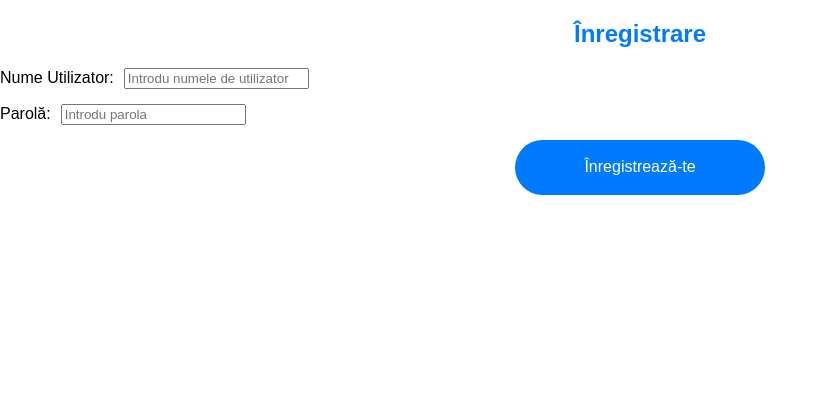
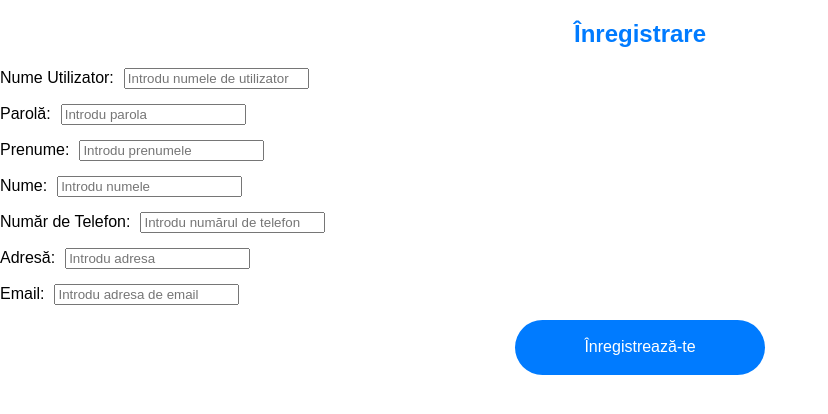
Before and after one commit to Claudiu0103/Personal---Projects-, a React (Create React App) app: page /create-account in a window 1280 px wide. Shown: the top 414 px of the page, without its empty margins (0-828 px from the left). Built offline with nearby package versions, Linux system fonts and the light colour scheme.

Commit message:
IdUserInainteDeDatePersonale

```diff
--- a/src/App.js
+++ b/src/App.js
@@ -17,18 +17,22 @@ import CreateAccount from "./Components/CreateAccount";
 function App() {
     const [isAuthenticated, setIsAuthenticated] = useState(false);
     const [userRole, setUserRole] = useState('');
+    const [idUser, setIdUser] = useState('');
     useEffect(() => {
         const storedIsAuthenticated = localStorage.getItem('isAuthenticated');
         const storedUserRole = localStorage.getItem('userRole');
-        if (storedIsAuthenticated === 'true' && storedUserRole) {
+        const storedIdUser = localStorage.getItem('idUser');
+        if (storedIsAuthenticated === 'true' && storedUserRole && storedIdUser) {
             setIsAuthenticated(true);
             setUserRole(storedUserRole);
+            setIdUser(storedIdUser);
         } else {
-            // Dacă nu este setat sau este fals, curăță localStorage și setează la false
             localStorage.removeItem('isAuthenticated');
             localStorage.removeItem('userRole');
+            localStorage.removeItem('idUser');
             setIsAuthenticated(false);
             setUserRole('');
+            setIdUser(null);
         }
     }, []);
     return (
@@ -41,14 +45,13 @@ function App() {
                                                        setUserRole={setUserRole}/>}/>
                         <Route path="/cars" element={<CarList/>}/>
                         <Route path="/show-room-list" element={<ShowroomList/>}/>
-                        <Route path="/login"
-                               element={<LogIn setAuthenticated={setIsAuthenticated} setUserRole={setUserRole}/>}/>
-                        <Route path="/data-management" element={<DataManagement/>}/>
+                        <Route path="/login" element={<LogIn setAuthenticated={setIsAuthenticated} setUserRole={setUserRole} setIdUser={setIdUser}/>}/>
+                        <Route path="/data-management" element={<DataManagement idUser={idUser}/>}/>
                         <Route path="/carHistory" element={<CarHistory/>}/>
                         <Route path="/management-showrooms" element={<ShowroomManagement/>}/>
                         <Route path="/management-clients" element={<ClientManagement/>}/>
                         <Route path="/management-cars" element={<CarManagement/>}/>
-                        <Route path="/create-account" element={<CreateAccount setAuthenticated={setIsAuthenticated} setUserRole={setUserRole}/>}/>
+                        <Route path="/create-account" element={<CreateAccount setAuthenticated={setIsAuthenticated} setUserRole={setUserRole} setIdUser={setIdUser}/>}/>
                         {/*<Route*/}
                         {/*    path="/login"*/}
                         {/*    element={<LogIn setAuthenticated={setIsAuthenticated} />}*/}
--- a/src/Components/CreateAccount.js
+++ b/src/Components/CreateAccount.js
@@ -1,11 +1,17 @@
 import React, { useState } from 'react';
-import {useNavigate} from "react-router-dom";
+import { useNavigate } from "react-router-dom";
 
-function Register({setAuthenticated,setUserRole}) {
+function Register({ setAuthenticated, setUserRole,setIdUser}) {
     const [username, setUsername] = useState('');
     const [password, setPassword] = useState('');
+    const [firstName, setFirstName] = useState('');
+    const [lastName, setLastName] = useState('');
+    const [phone, setPhone] = useState('');
+    const [address, setAddress] = useState('');
+    const [email, setEmail] = useState('');
 
     const navigate = useNavigate();
+
     const handleRegister = (event) => {
         event.preventDefault();
 
@@ -14,15 +20,28 @@ function Register({setAuthenticated,setUserRole}) {
             headers: {
                 'Content-Type': 'application/json'
             },
-            body: JSON.stringify({ username, password })
+            body: JSON.stringify({
+                username,
+                password,
+                firstName,
+                lastName,
+                phone,
+                address,
+                email
+            })
         })
             .then(response => {
                 if (response.ok) {
                     navigate('/');
                     setAuthenticated(true);
+                    setUserRole("Client");
                     localStorage.setItem('isAuthenticated', 'true');
                     localStorage.setItem('userRole', "Client");
-                    setUserRole("Client");
+                    response.json().then(data => {
+                        localStorage.setItem('idUser', data.ID);
+                        setIdUser(data.ID);
+                        console.log(data.ID);
+                    });
                 } else {
                     alert('A apărut o problemă la înregistrare.');
                 }
@@ -59,6 +78,61 @@ function Register({setAuthenticated,setUserRole}) {
                         required
                     />
                 </div>
+                <div className="form-group">
+                    <label htmlFor="firstName">Prenume:</label>
+                    <input
+                        type="text"
+                        id="firstName"
+                        value={firstName}
+                        onChange={(e) => setFirstName(e.target.value)}
+                        placeholder="Introdu prenumele"
+                        required
+                    />
+                </div>
+                <div className="form-group">
+                    <label htmlFor="lastName">Nume:</label>
+                    <input
+                        type="text"
+                        id="lastName"
+                        value={lastName}
+                        onChange={(e) => setLastName(e.target.value)}
+                        placeholder="Introdu numele"
+                        required
+                    />
+                </div>
+                <div className="form-group">
+                    <label htmlFor="phone">Număr de Telefon:</label>
+                    <input
+                        type="tel"
+                        id="phone"
+                        value={phone}
+                        onChange={(e) => setPhone(e.target.value)}
+                        placeholder="Introdu numărul de telefon"
+                        required
+                    />
+                </div>
+                <div className="form-group">
+                    <label htmlFor="address">Adresă:</label>
+                    <input
+                        type="text"
+                        id="address"
+                        value={address}
+                        onChange={(e) => setAddress(e.target.value)}
+                        placeholder="Introdu adresa"
+                        required
+                    />
+                </div>
+                <div className="form-group">
+                    <label htmlFor="email">Email:</label>
+                    <input
+                        type="email"
+                        id="email"
+                        value={email}
+                        onChange={(e) => setEmail(e.target.value)}
+                        placeholder="Introdu adresa de email"
+                        required
+                    />
+                </div>
                 <button type="submit" className="register-button">Înregistrează-te</button>
             </form>
         </div>
--- a/src/Components/DataManagement.js
+++ b/src/Components/DataManagement.js
@@ -1,11 +1,40 @@
-import React from 'react';
-
+import React, { useEffect, useState } from 'react';
 
 function DataManagement() {
+    // Starea pentru datele utilizatorului
+    const [userData, setUserData] = useState({
+        nume: '',
+        prenume: '',
+        email: '',
+        adresa: '',
+        telefon: ''
+    });
+
+    // Utilizați useEffect pentru a încărca datele utilizatorului (exemplu de date fictive)
+    useEffect(() => {
+        // Aceasta ar putea fi înlocuită cu o cerere API pentru a obține datele reale
+        const fetchUserData = () => {
+            // Exemplar de date utilizator
+            const data = {
+                nume: 'Popescu',
+                prenume: 'Ion',
+                email: 'ion.popescu@example.com',
+                adresa: 'Strada Exemplu, Nr. 10, București',
+                telefon: '0712345678'
+            };
+            setUserData(data);
+        };
+        fetchUserData();
+    }, []);
+
     return (
         <div>
             <h2>Date Personale</h2>
-            <p>Aici poți găsi date despre contul tau</p>
+            <p>Nume: {userData.nume}</p>
+            <p>Prenume: {userData.prenume}</p>
+            <p>Email: {userData.email}</p>
+            <p>Adresă: {userData.adresa}</p>
+            <p>Număr de telefon: {userData.telefon}</p>
         </div>
     );
 }
--- a/src/Components/Home.js
+++ b/src/Components/Home.js
@@ -38,9 +38,6 @@ function Home({ isAuthenticated, userRole, setAuthenticated, setUserRole }) {
     };
     const handleGoToManagementCars = () => {
         navigate('/management-cars');
-    };
-    const handleGoToCreateAccount = () => {
-        navigate('/create-account');
     };
 
     return (
--- a/src/Components/LogIn.js
+++ b/src/Components/LogIn.js
@@ -2,7 +2,7 @@ import React, {useState} from 'react';
 import {useNavigate} from 'react-router-dom';
 import '../Styles/LogIn.css';
 
-function LogIn({setAuthenticated,setUserRole}) {
+function LogIn({setAuthenticated,setUserRole,setIdUser}) {
     const [username, setUsername] = useState('');
     const [password, setPassword] = useState('');
 
@@ -27,7 +27,10 @@ function LogIn({setAuthenticated,setUserRole}) {
                     localStorage.setItem('isAuthenticated', 'true');
                     response.json().then(data => {
                         localStorage.setItem('userRole', data.Type);
+                        localStorage.setItem('idUser', data.ID);
                         setUserRole(data.Type);
+                        setIdUser(data.ID);
+                        console.log(data.ID);
                     });
                 } else {
                     throw new Error('Eroare la autentificare');
@@ -45,7 +48,7 @@ function LogIn({setAuthenticated,setUserRole}) {
                 <p>Introdu datele necesare pentru a te autentifica:</p>
                 <form onSubmit={handleSubmit}>
                     <div className="form-group">
-                        <label htmlFor="username">Nume utilizator sau Email:</label>
+                        <label htmlFor="username">Nume utilizator:</label>
                         <input
                             type="text"
                             id="username"
```
